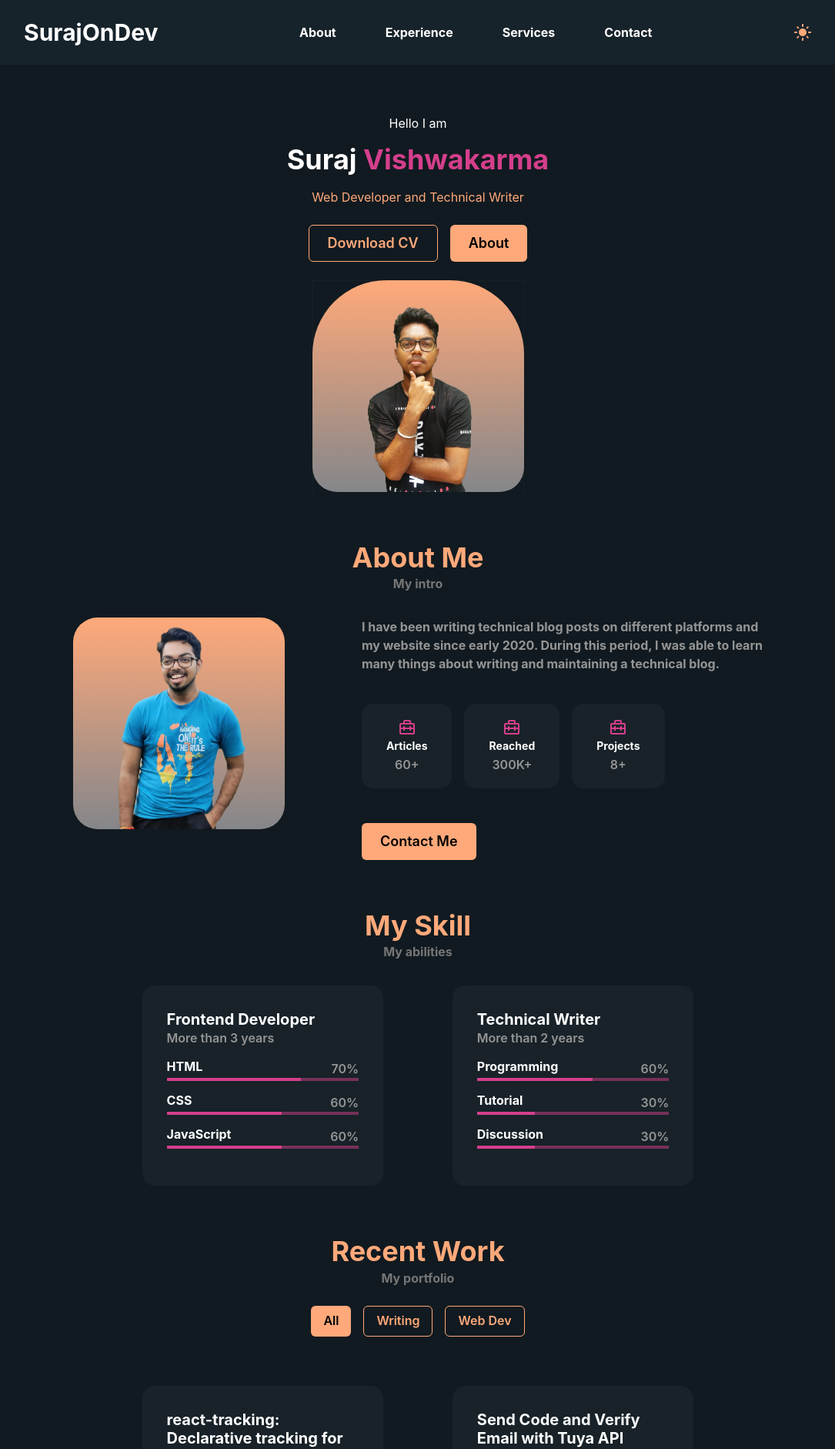
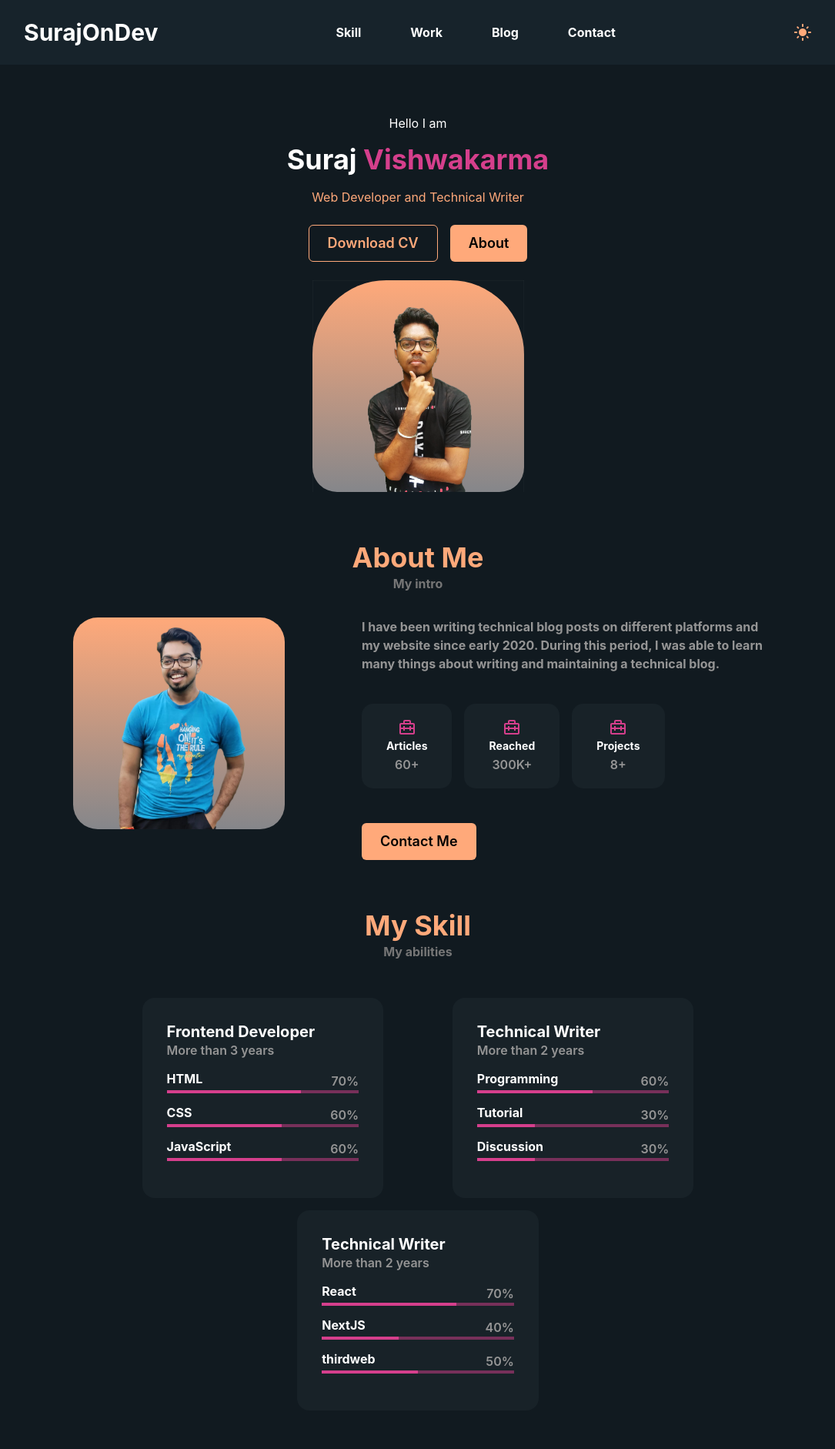
Before and after one commit to surajondev/portfolio-surajondev, a Next.js app: page / in a window 1280 px wide. Shown: the top 1882 px of the page at 77% size, without its empty margins (97-1182 px from the left). Built offline with nearby package versions, Linux system fonts and the light colour scheme.

Commit message:
adding collaboration

```diff
--- a/components/Collaboration.js
+++ b/components/Collaboration.js
@@ -6,7 +6,7 @@ const Collaboration = () => {
         <div className="aboutContainer">
             <Heading style={{color:"#ffa97a"}}>My Collaboration</Heading>
             <p style={{color:"#767676", fontWeight:"bold"}}>I have worked with</p>
-            <div className="detailContainer" style={{justifyContent:"center"}}>
+            <div className="media" style={{justifyContent:"center", flexWrap: "wrap"}}>
                 <CollabImg
                     link="https://www.spurwing.io/"
                     src="https://avatars.githubusercontent.com/u/87380658?s=280&v=4"
--- a/components/Header.js
+++ b/components/Header.js
@@ -1,4 +1,4 @@
-import { Heading } from '@chakra-ui/react'
+import { Heading, Link } from '@chakra-ui/react'
 import {MdLightMode} from 'react-icons/md'
 import { IconContext } from "react-icons";
 
@@ -8,10 +8,18 @@ const Header = () => {
             <div className="container">
                 <Heading size="lg">SurajOnDev</Heading>
                 <li>
-                    <ul className='listItem'>About</ul>
-                    <ul className='listItem'>Experience</ul>
-                    <ul className='listItem'>Services</ul>
-                    <ul className='listItem'>Contact</ul>
+                    <Link href='https://surajondev.com/' _focus={{outline:"none"}} _hover={{border:"none"}}>
+                        <ul className='listItem'>Skill</ul>
+                    </Link>
+                    <Link href='https://surajondev.com/' _focus={{outline:"none"}} _hover={{border:"none"}}>
+                        <ul className='listItem'>Work</ul>
+                    </Link>
+                    <Link href='https://surajondev.com/' _focus={{outline:"none"}} _hover={{border:"none"}}>
+                        <ul className='listItem'>Blog</ul>
+                    </Link>
+                    <Link href='https://surajondev.com/' _focus={{outline:"none"}} _hover={{border:"none"}}>
+                        <ul className='listItem'>Contact</ul>
+                    </Link>
                 </li>
                 <IconContext.Provider value={{ color: "#FFA97A", className: "themeSwitch", size:"1.5em"}}>
                     <div>
--- a/components/Skill.js
+++ b/components/Skill.js
@@ -14,13 +14,21 @@ const Skill = () => {
         {name:"Discussion", progress:"30"}
     ]
 
+    const frameworkSkill = [
+        {name:"React", progress:"70"},
+        {name:"NextJS", progress:"40"},
+        {name:"thirdweb", progress:"50"}
+    ]
+
+
     return(
         <div className="aboutContainer">
             <Heading style={{color:"#ffa97a"}}>My Skill</Heading>
             <p style={{color:"#767676", fontWeight:"bold"}}>My abilities</p>
-            <div className="detailContainer" style={{justifyContent:"space-evenly"}}>
+            <div className="detailContainer" style={{justifyContent:"space-evenly", flexWrap: "wrap"}}>
                 <SkillCard title="Frontend Developer" subTitle="More than 3 years" skill={frontendSkill}/>
                 <SkillCard title="Technical Writer" subTitle="More than 2 years" skill={technicalSkill}/>
+                <SkillCard title="Technical Writer" subTitle="More than 2 years" skill={frameworkSkill}/>
             </div>
         </div>
     )
--- a/components/cards/ContactCard.js
+++ b/components/cards/ContactCard.js
@@ -5,7 +5,7 @@ import Link from "next/link"
 
 const ContactCard = ({padding, size, backgroundColor}) => {
     return(
-        <div className="detailContainer" style={{justifyContent:"space-evenly", width:"30%", margin:"1.5em auto"}}>
+        <div className="contact" >
             <Link passHref={true} href="https://twitter.com/surajondev">
                 <div className="contactCard" style={{padding, backgroundColor}}>
                     <IconContext.Provider value={{ color: "#ffa97a", size}}>
--- a/components/cards/SkillCard.js
+++ b/components/cards/SkillCard.js
@@ -1,27 +1,38 @@
-import { Heading, Progress  } from "@chakra-ui/react"
-import anime from "animejs"
+import { Heading, Progress, ChakraProvider, extendTheme  } from "@chakra-ui/react"
+
+const theme = extendTheme({
+    colors:{
+        progressBar:{
+            50:"#d53f8c",
+            100:"#d53f8c",
+            500:"#d53f8c"
+        }
+    }
+})
 
 const SkillCard = ({title, subTitle, skill}) => {
     return(
-        <div className="skillContainer">
+        <ChakraProvider theme={theme}>
+            <div className="skillContainer" style={{marginTop:"1em"}}>
                 <Heading size="md">{title}</Heading>
                 <p style={{color:"#959595", fontWeight:"600"}}>{subTitle}</p>
                 <div className="progressTitle">
                     <Heading size="sm">{skill[0].name}</Heading>
                     <p  style={{color:"#959595", fontWeight:"600"}}>{skill[0].progress}%</p>
                 </div>
-            <Progress value={skill[0].progress} size='xs' colorScheme="pink" backgroundColor="rgba(213,63,140,0.5)" />
+                <Progress value={skill[0].progress} size='xs' colorScheme="progressBar" backgroundColor="rgba(213,63,140,0.5)" />
                 <div className="progressTitle">
                     <Heading size="sm">{skill[1].name}</Heading>
                     <p style={{color:"#959595", fontWeight:"600"}}>{skill[1].progress}%</p>
                 </div>
-            <Progress value={skill[1].progress} size='xs' colorScheme="pink" backgroundColor="rgba(213,63,140,0.5)" />
+                <Progress value={skill[1].progress} size='xs' colorScheme="pink"  backgroundColor="rgba(213,63,140,0.5)" />
                 <div className="progressTitle">
                     <Heading size="sm">{skill[2].name}</Heading>
                     <p style={{color:"#959595", fontWeight:"600"}}>{skill[2].progress}%</p>
                 </div>
                 <Progress value={skill[2].progress} size='xs' colorScheme="pink" backgroundColor="rgba(213,63,140,0.5)" />
             </div>
+        </ChakraProvider>
     )
 }
 
--- a/pages/api/hello.js
+++ /dev/null
@@ -1,5 +0,0 @@
-// Next.js API route support: https://nextjs.org/docs/api-routes/introduction
-
-export default function handler(req, res) {
-  res.status(200).json({ name: 'John Doe' })
-}
--- a/styles/globals.css
+++ b/styles/globals.css
@@ -89,11 +89,19 @@ li {
   background-color: #111a20;
 }
 
-.detailContainer {
+.detailContainer,
+.media,
+.contact {
   margin-top: 2em;
   display: flex;
   justify-content: space-between;
   width: 100%;
+}
+
+.contact {
+  justify-content: space-between;
+  width: 25%;
+  margin: 1.5em auto;
 }
 
 .aboutCardContainer {
@@ -175,9 +183,36 @@ workAboutExtended:hover {
   background-color: #cc8762;
 }
 
-@media (max-width: 600px) {
+@media (max-width: 1120px) {
+  .aboutContainer {
+    width: 80%;
+  }
+}
+
+@media (max-width: 900px) {
+  .skillContainer {
+    width: 45%;
+  }
+
   .detailContainer {
     flex-direction: column;
     align-items: center;
   }
+
+  .contact {
+    width: 40%;
+  }
 }
+
+@media (max-width: 600px) {
+  .skillContainer {
+    width: 80%;
+  }
+  li {
+    display: none;
+  }
+
+  .contact {
+    width: 70%;
+  }
+}
```
Lines whose indentation alone changed are shown as unchanged.
